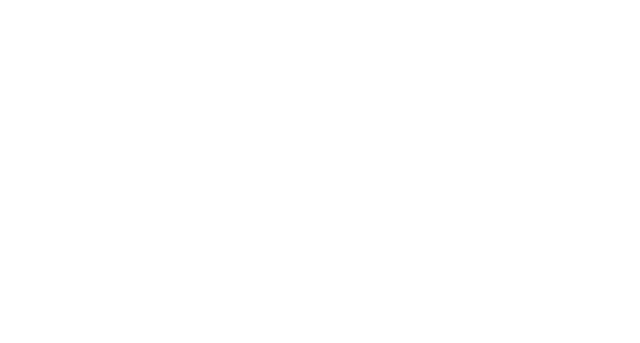
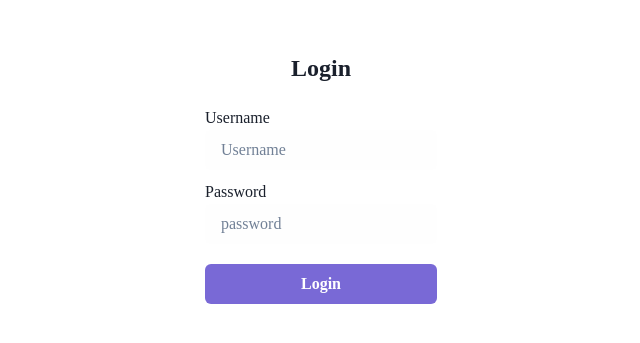
Before and after one commit to Nishchit-Dev/Service-Provider, a React (Create React App) app: page /restpswd in a window 1280 px wide. Before the commit this address had no page. Shown: the part 223-566 px from the top of the page, without its empty margins (319-959 px from the left). Built offline with nearby package versions, Linux system fonts and the light colour scheme.

Commit message:
addeed poppins font

```diff
--- a/src/App.js
+++ b/src/App.js
@@ -1,9 +1,14 @@
-import { Box, Center } from "@chakra-ui/react";
+import { Box, Button, Center, useColorMode } from "@chakra-ui/react";
 
-function  App() {
+function App() {
+  const { colorMode, setColorMode } = useColorMode();
   return (
     <Center h="100vh">
-      <Box w="100px" h={"100px"} bg={"black"}></Box>
+      <Box w="100px" h={"100px"}>
+        <Button onClick={setColorMode}>
+          Toggle {colorMode === "light" ? "Dark" : "Light"}
+        </Button>
+      </Box>
     </Center>
   );
 }
--- a/src/ChakraComponents/ChakraWrapper.tsx
+++ b/src/ChakraComponents/ChakraWrapper.tsx
@@ -5,6 +5,7 @@ import BrowserRouter from "../Pages/Router.tsx";
 
 const _theme = {
   colors: {
+
     pmy: {
       100: "#7969D6",
       200: "#6050BC",
@@ -16,8 +17,8 @@ const _theme = {
       400: "#E9E9EA",
     },
     ntl: {
-        100:"#FEFEFE",
-        200:"#E4E4E4"
+      100: "#FEFEFE",
+      200: "#E4E4E4",
     },
   },
 };
--- /dev/null
+++ b/src/Pages/ResetPassword/RestPassword.tsx
@@ -0,0 +1,83 @@
+import { Box, Button, Center, Flex, Input, Text } from "@chakra-ui/react";
+import React from "react";
+
+let InputStyle = {
+  boxShadow: "none",
+  border: "transparent",
+  bgColor: "snd.100",
+  fontFamily: "Montserrat",
+};
+const RestPassword: React.FC = () => {
+  return (
+    <Center h="100vh">
+      <Center borderRadius={"12px"}>
+        <Flex
+          direction={"column"}
+          justifyContent={"center"}
+          alignContent={"center"}
+          margin={"60px 25px"}
+          padding={"10px"}
+          gap={"20px"}
+        >
+          <Text
+            textAlign={"center"}
+            fontFamily={"Montserrat"}
+            fontSize={"24px"}
+            fontWeight={"700"}
+          >
+            {" "}
+            Login
+          </Text>
+
+          {/* <Box>
+              <Text fontFamily={"Montserrat"}>Flex</Text>
+            </Box> */}
+
+          <Flex flexDirection="column" gap={"10px"}>
+            <Flex dir="column">
+              <Box>
+                <Text fontFamily={"Montserrat"}>Username</Text>
+                <Input
+                  placeholder="Username"
+                  color={"black"}
+                  bg={"ntl.100"}
+                  style={InputStyle}
+                />
+              </Box>
+            </Flex>
+
+            <Flex dir="column">
+              <Box>
+                <Text fontFamily={"Montserrat"}>Password</Text>
+
+                <Input
+                  placeholder="password"
+                  style={InputStyle}
+                  color={"black"}
+                  bg={"ntl.100"}
+                  type="password"
+                />
+              </Box>
+            </Flex>
+          </Flex>
+
+          <Flex>
+            {/* <Box> */}
+            <Button
+              flex={1}
+              fontFamily={"Montserrat"}
+              bg="pmy.100"
+              color={"white"}
+              _hover={{ bg: "pmy.200" }}
+            >
+              Login
+            </Button>
+            {/* </Box> */}
+          </Flex>
+        </Flex>
+      </Center>
+    </Center>
+  );
+};
+
+export default RestPassword;
--- a/src/Pages/Router.tsx
+++ b/src/Pages/Router.tsx
@@ -6,13 +6,16 @@ import {
 } from "react-router-dom";
 import Login from "./login/login.tsx";
 import App from "../App.js";
+import RestPassword from "./ResetPassword/RestPassword.tsx";
 
 const BrowserRouter = () => {
   return (
     <BrowserRouters>
       <Routes>
-        <Route path="/" element={<App/>} />
+        <Route path="/" element={<App />} />
         <Route path="/login" element={<Login />} />
+        <Route path="/restpswd" element={<RestPassword />} />
+
         <Route path="/signup" />
       </Routes>
     </BrowserRouters>
--- a/src/Pages/login/login.tsx
+++ b/src/Pages/login/login.tsx
@@ -14,13 +14,13 @@ let InputStyle = {
   boxShadow: "none",
   border: "transparent",
   bgColor: "snd.100",
-  fontFamily: "Montserrat",
+  fontFamily: "Poppins",
 };
 const Login: React.FC = () => {
   return (
     <>
       <Center h="100vh">
-        <Center bg={"ntl.200"} borderRadius={"12px"} dropShadow={""}>
+        <Center borderRadius={"12px"} bg={"whitesmoke"}>
           <Flex
             direction={"column"}
             justifyContent={"center"}
@@ -31,7 +31,7 @@ const Login: React.FC = () => {
           >
             <Text
               textAlign={"center"}
-              fontFamily={"Montserrat"}
+              fontFamily={"Poppins"}
               fontSize={"24px"}
               fontWeight={"700"}
             >
@@ -40,17 +40,16 @@ const Login: React.FC = () => {
             </Text>
 
             {/* <Box>
-              <Text fontFamily={"Montserrat"}>Flex</Text>
+              <Text fontFamily={"Poppins"}>Flex</Text>
             </Box> */}
 
-            <Box dir="column">
+            <Flex flexDirection ="column" gap={"10px"}>
               <Flex dir="column">
                 <Box>
-                  <Text  fontFamily={"Montserrat"}>
-                    Username
-                  </Text>
+                  <Text fontFamily={"Poppins"} opacity={"0.8"}>Username</Text>
                   <Input
                     placeholder="Username"
+                    color={"black"}
                     bg={"ntl.100"}
                     style={InputStyle}
                   />
@@ -59,26 +58,24 @@ const Login: React.FC = () => {
 
               <Flex dir="column">
                 <Box>
-                    <Text fontFamily={"Montserrat"}>
-                      Password
-                    </Text>
+                  <Text fontFamily={"Poppins"} opacity={"0.8"}>Password</Text>
 
                   <Input
                     placeholder="password"
                     style={InputStyle}
+                    color={"black"}
                     bg={"ntl.100"}
                     type="password"
                   />
                 </Box>
               </Flex>
-
-            </Box>
+            </Flex>
 
             <Flex>
               {/* <Box> */}
               <Button
                 flex={1}
-                fontFamily={"Montserrat"}
+                fontFamily={"Poppins"}
                 bg="pmy.100"
                 color={"white"}
                 _hover={{ bg: "pmy.200" }}
--- a/src/index.css
+++ b/src/index.css
@@ -1,16 +1,5 @@
-body {
-  margin: 0;
-  font-family: -apple-system, BlinkMacSystemFont, 'Segoe UI', 'Roboto', 'Oxygen',
-    'Ubuntu', 'Cantarell', 'Fira Sans', 'Droid Sans', 'Helvetica Neue',
-    sans-serif;
-  -webkit-font-smoothing: antialiased;
-  -moz-osx-font-smoothing: grayscale;
+.body{
+
 }
 
-code {
-  font-family: source-code-pro, Menlo, Monaco, Consolas, 'Courier New',
-    monospace;
-}
-
-
-@import url('https://fonts.googleapis.com/css2?family=Montserrat:wght@100..900&display=swap')
+@import url('https://fonts.googleapis.com/css2?family=Poppins:wght@100..900&display=swap')
--- a/src/index.js
+++ b/src/index.js
@@ -1,7 +1,6 @@
 import React from "react";
 import ReactDOM from "react-dom/client";
-import "./index.css";
-import ChakraWrapper from "./ChakraComponents/ChakraWrapper.tsx";
+
 import ReduxWrapper from "./Store/ReduxWrapper.tsx";
 
 const root = ReactDOM.createRoot(document.getElementById("root"));
```
Lines whose indentation alone changed are shown as unchanged.
